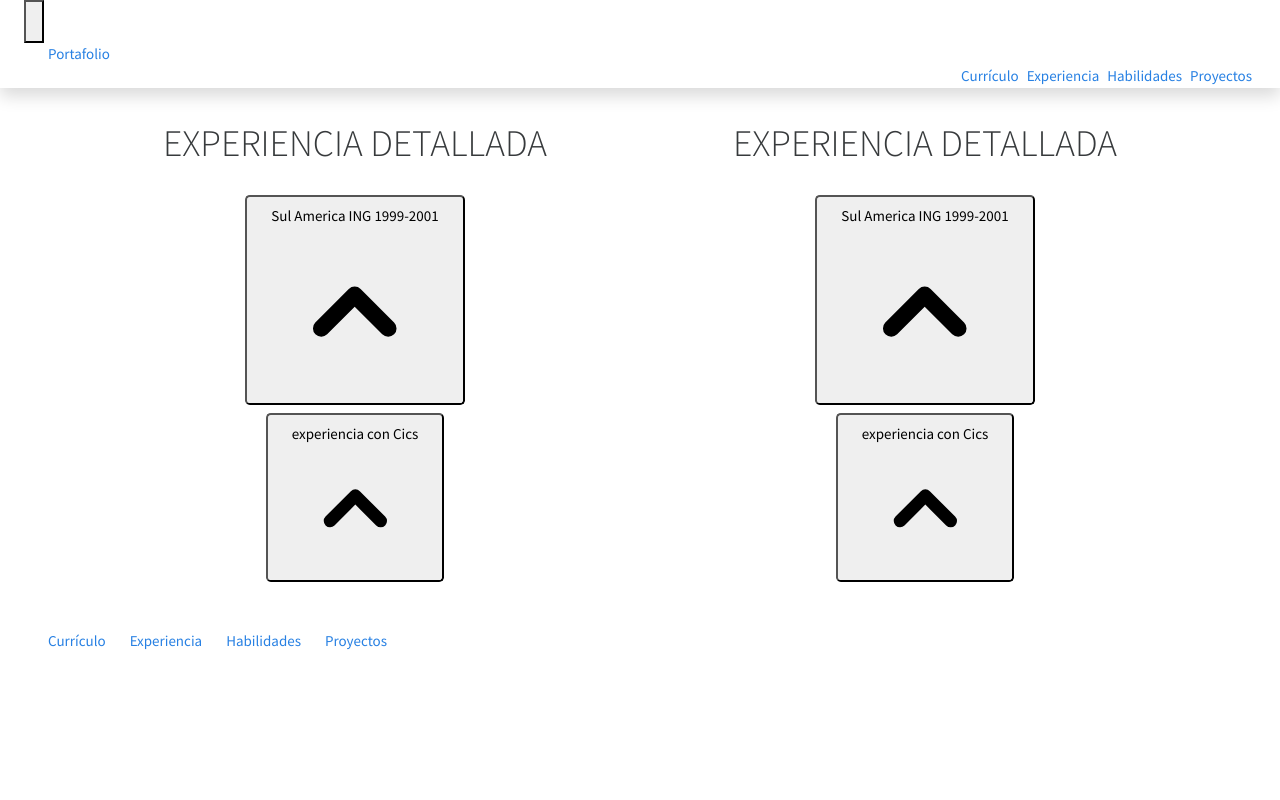
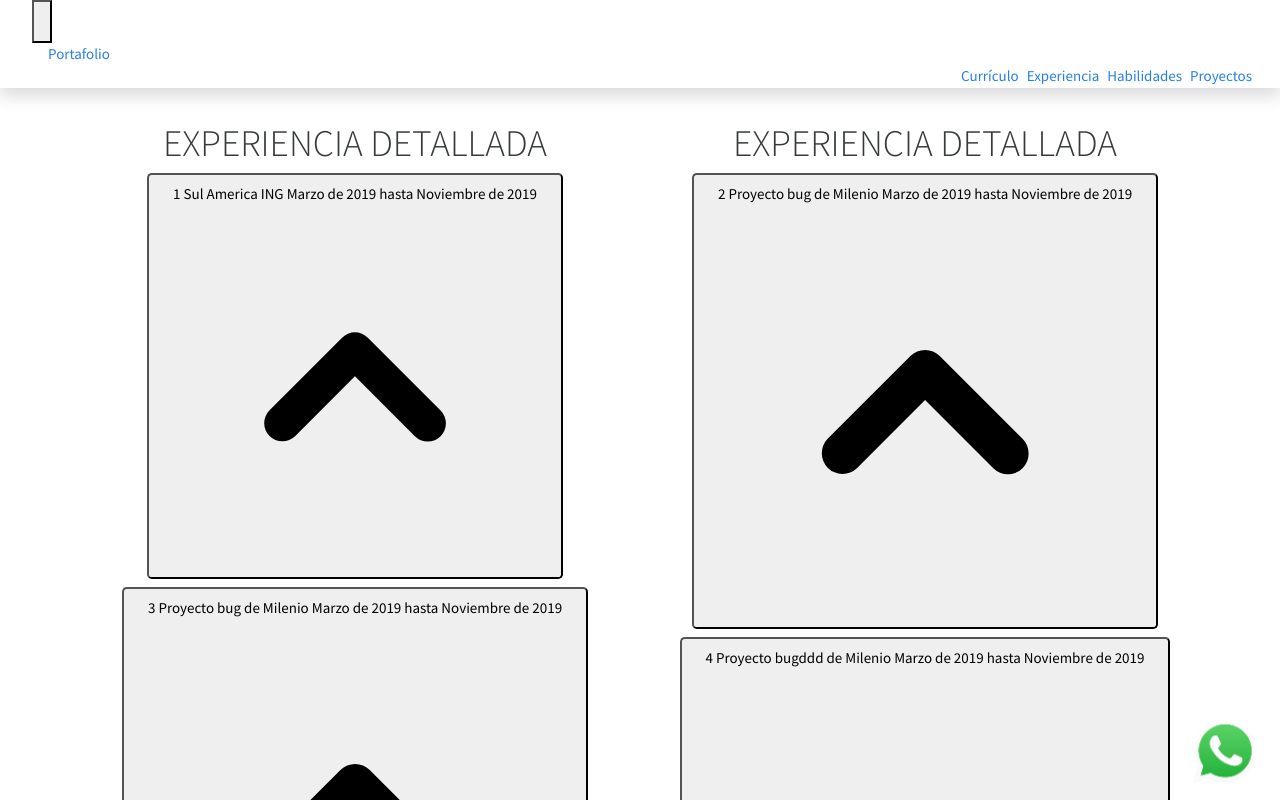
Before and after one commit to ivanugarte/portafolio.next, a Next.js app: page /experiencia in a window 1280 px wide. Shown: the top 800 px of the page. Built offline with nearby package versions, Linux system fonts and the light colour scheme.

Commit message:
commit secion experiencia

```diff
--- a/components/Footer.js
+++ b/components/Footer.js
@@ -11,22 +11,22 @@ function Footer() {
           <div className="sm:col-span-12 lg:col-span-3">
             <div className="text-sm text-gray-600">
               <Link href="/curriculo">
-                <a className="text-gray-500 hover:text-gray-700 hover:underline transition duration-150 ease-in-out px-4">
+                <a className="border-transparent text-gray-100 hover:border-gray-300 hover:text-gray-400 font-medium items-center px-2 pt-1">
                   Currículo
                 </a>
               </Link>
               <Link href="/experiencia">
-                <a className="text-gray-500 hover:text-gray-700 hover:underline transition duration-150 ease-in-out">
+                <a className="border-transparent text-gray-100 hover:border-gray-300 hover:text-gray-400 font-medium items-center px-2 pt-1">
                   Experiencia
                 </a>
               </Link>
               <Link href="/habilidades">
-                <a className="text-gray-500 hover:text-gray-700 hover:underline transition duration-150 ease-in-out px-4">
+                <a className="border-transparent text-gray-100 hover:border-gray-300 hover:text-gray-400 font-medium items-center px-2 pt-1">
                   Habilidades
                 </a>
               </Link>
               <Link href="/">
-                <a className="text-gray-500 hover:text-gray-700 hover:underline transition duration-150 ease-in-out">
+                <a className="border-transparent text-gray-100 hover:border-gray-300 hover:text-gray-400 font-medium items-center px-2 pt-1">
                   Proyectos
                 </a>
               </Link>
--- a/components/Layout.js
+++ b/components/Layout.js
@@ -1,14 +1,22 @@
-import Navbar from './Navbar'
+import Navbar from "./Navbar";
 import Footer from "../components/Footer";
-
 
 const Layout = ({ children }) => (
   <>
+    <div id="whatsapp">
+      <div className="btn-whatsapp">
+        <a
+          href="https://api.whatsapp.com/send?phone=5636682021"
+          target="_blank"
+        >
+          <img src="btn_whatsapp.png" alt="..." width="70px" height="70px" />
+        </a>
+      </div>
+    </div>
     <Navbar />
-    <main className='container py-4'>{children}</main>
+    <main className="container py-4">{children}</main>
     <Footer />
+  </>
+);
 
-  </>
-)
-
-export default Layout
+export default Layout;
--- a/components/Navbar.js
+++ b/components/Navbar.js
@@ -14,8 +14,7 @@ export default function HeaderTest() {
           <div className="max-w-7xl mx-auto px-4 sm:px-6 lg:px-8 bg-gray-800">
             <div className="flex justify-between h-16">
               <div className="flex">
-                <div className="-ml-2 mr-2 flex items-center md:hidden">
-                  {/* Mobile menu button */}
+                <div className="ml-2 mr-2 flex items-center md:hidden">
                   <Disclosure.Button className="inline-flex items-center justify-center p-2 rounded-md text-gray-400 hover:text-gray-100 hover:bg-gray-100 focus:outline-none focus:ring-2 focus:ring-inset focus:ring-indigo-500">
                     <span className="sr-only">Open main menu</span>
                     {open ? (
@@ -27,7 +26,7 @@ export default function HeaderTest() {
                 </div>
                 <div className="flex-shrink-0 flex items-center">
                   <Link href="/">
-                    <a className="border-transparent text-gray-100 hover:border-gray-300 hover:text-gray-400 inline-flex items-center px-4 pt-1  font-medium text-2xl">
+                    <a className="border-transparent text-gray-100 hover:border-gray-300 hover:text-gray-400 inline-flex items-center px-4 pt-1 font-medium text-2xl">
                       Portafolio
                     </a>
                   </Link>
@@ -64,7 +63,6 @@ export default function HeaderTest() {
             </div>
           </div>
 
-
           <Disclosure.Panel className="md:hidden bg-gray-800">
             <div className="pt-2 pb-3 space-y-1">
               {/* Current: "bg-indigo-50 border-indigo-500 text-indigo-700", Default: "border-transparent text-gray-100 hover:bg-gray-50 hover:border-gray-300 hover:text-gray-700" */}
--- a/pages/experiencia.js
+++ b/pages/experiencia.js
@@ -1,65 +1,40 @@
 import { Disclosure } from "@headlessui/react";
 import { ChevronUpIcon } from "@heroicons/react/solid";
 import Layout from "../components/Layout";
+import { experiences } from "../profile";
 
 export default function Experiencia() {
   return (
     <div className="bg-gray-900">
       <Layout>
         <div className="row">
-          <div className="col-md-6 text-gray-200 mb-3">
+          <div className="col-md-6 text-gray-200 mb-3 ">
             <div className="pt-6 text-center">
-              <div className="bg-gray-700 rounded-2xl p-2 w-full">
-                <strong>
-                  <h1 className="font-sans">EXPERIENCIA DETALLADA</h1> <br />
-
-                </strong>
-                <Disclosure>
+              <div className="bg-gray-700 rounded-2xl p-2 w-full ">
+                <h1 className="text-gray-100 font-medium">EXPERIENCIA DETALLADA</h1>
+                {experiences
+                  .filter((n) => n.id % 2)
+                  .map(({ id, company, from, to, description }, i) => (
+                    <Disclosure as="div" className="mt-2" key={i}>
                       {({ open }) => (
                         <>
-                      <Disclosure.Button className="flex justify-between w-full px-4 py-2 text-sm font-medium text-left text-purple-900 bg-purple-100 rounded-lg hover:bg-purple-200 focus:outline-none focus-visible:ring focus-visible:ring-purple-500 focus-visible:ring-opacity-75">
-                        <span>Sul America ING 1999-2001</span>
+                          <Disclosure.Button className="flex justify-between w-full px-4 py-2 text-sm font-medium text-left text-write bg-gray-800 rounded-lg hover:bg-purple-200 focus:outline-none focus-visible:ring focus-visible:ring-purple-500 focus-visible:ring-opacity-75">
+                            <span>
+                              {id} {company} {from} hasta {to}
+                            </span>
                             <ChevronUpIcon
                               className={`${
                                 open ? "transform rotate-180" : ""
                               } w-5 h-5 text-purple-500`}
                             />
                           </Disclosure.Button>
-                      <Disclosure.Panel className="px-4 pt-4 pb-2 text-sm text-gray-500 w-full">
-                        If you're unhappy with your purchase for any reason,
-                        email us within 90 days and we'll refund you in full, no
-                        questions asked. If you're unhappy with your purchase
-                        for any reason, email us within 90 days and we'll refund
-                        you in full, no questions asked. If you're unhappy with
-                        your purchase for any reason, email us within 90 days
-                        and we'll refund you in full, no questions asked.
+                          <Disclosure.Panel className="px-4 pt-4 pb-2 text-sm text-gray-100 w-full">
+                            {description}
                           </Disclosure.Panel>
                         </>
                       )}
                     </Disclosure>
-                <Disclosure as="div" className="mt-2">
-                  {({ open }) => (
-                    <div>
-                      <Disclosure.Button className="flex justify-between w-full px-4 py-2 text-sm font-medium text-left text-purple-900 bg-purple-100 rounded-lg hover:bg-purple-200 focus:outline-none focus-visible:ring focus-visible:ring-purple-500 focus-visible:ring-opacity-75">
-                        <span>experiencia con Cics</span>
-                        <ChevronUpIcon
-                          className={`${
-                            open ? "transform rotate-180" : ""
-                          } w-5 h-5 text-purple-500`}
-                        />
-                      </Disclosure.Button>
-                      <Disclosure.Panel className="px-4 pt-4 pb-2 text-sm text-gray-500 w-full">
-                        If you're unhappy with your purchase for any reason,
-                        email us within 90 days and we'll refund you in full, no
-                        questions asked. If you're unhappy with your purchase
-                        for any reason, email us within 90 days and we'll refund
-                        you in full, no questions asked. If you're unhappy with
-                        your purchase for any reason, email us within 90 days
-                        and we'll refund you in full, no questions asked.
-                      </Disclosure.Panel>
-                    </div>
-                  )}
-                </Disclosure>
+                  ))}
               </div>
             </div>
           </div>
@@ -67,55 +42,32 @@ export default function Experiencia() {
           <div className="col-md-6 text-gray-200 mb-3">
             <div className="pt-6 text-center">
               <div className="bg-gray-700 rounded-2xl p-2 w-full">
-                <strong>
-                  <h1 className="font-sans ">EXPERIENCIA DETALLADA</h1> <br />
-                </strong>
-                <Disclosure>
+                <h1 className="text-gray-100 font-medium">
+                  EXPERIENCIA DETALLADA
+                </h1>
+                {experiences
+                  .filter((n) => !(n.id % 2))
+                  .map(({  id, company, from, to, description  }, i) => (
+                    <Disclosure as="div" className="mt-2" key={i}>
                       {({ open }) => (
                         <>
-                      <Disclosure.Button className="flex justify-between w-full px-4 py-2 text-sm font-medium text-left text-purple-900 bg-purple-100 rounded-lg hover:bg-purple-200 focus:outline-none focus-visible:ring focus-visible:ring-purple-500 focus-visible:ring-opacity-75">
-                        <span>Sul America ING 1999-2001</span>
+                          <Disclosure.Button className="flex justify-between w-full px-4 py-2 text-sm font-medium text-left text-write bg-gray-800  rounded-lg hover:bg-purple-200 focus:outline-none focus-visible:ring focus-visible:ring-purple-500 focus-visible:ring-opacity-75">
+                            <span>
+                              {id} {company} {from} hasta {to}
+                            </span>
                             <ChevronUpIcon
                               className={`${
                                 open ? "transform rotate-180" : ""
                               } w-5 h-5 text-purple-500`}
                             />
                           </Disclosure.Button>
-                      <Disclosure.Panel className="px-4 pt-4 pb-2 text-sm text-gray-500 w-full">
-                        If you're unhappy with your purchase for any reason,
-                        email us within 90 days and we'll refund you in full, no
-                        questions asked. If you're unhappy with your purchase
-                        for any reason, email us within 90 days and we'll refund
-                        you in full, no questions asked. If you're unhappy with
-                        your purchase for any reason, email us within 90 days
-                        and we'll refund you in full, no questions asked.
+                          <Disclosure.Panel className="px-4 pt-4 pb-2 text-sm text-gray-100 w-full">
+                            {description}
                           </Disclosure.Panel>
                         </>
                       )}
                     </Disclosure>
-                <Disclosure as="div" className="mt-2">
-                  {({ open }) => (
-                    <div>
-                      <Disclosure.Button className="flex justify-between w-full px-4 py-2 text-sm font-medium text-left text-purple-900 bg-purple-100 rounded-lg hover:bg-purple-200 focus:outline-none focus-visible:ring focus-visible:ring-purple-500 focus-visible:ring-opacity-75">
-                        <span>experiencia con Cics</span>
-                        <ChevronUpIcon
-                          className={`${
-                            open ? "transform rotate-180" : ""
-                          } w-5 h-5 text-purple-500`}
-                        />
-                      </Disclosure.Button>
-                      <Disclosure.Panel className="px-4 pt-4 pb-2 text-sm text-gray-500 w-full">
-                        If you're unhappy with your purchase for any reason,
-                        email us within 90 days and we'll refund you in full, no
-                        questions asked. If you're unhappy with your purchase
-                        for any reason, email us within 90 days and we'll refund
-                        you in full, no questions asked. If you're unhappy with
-                        your purchase for any reason, email us within 90 days
-                        and we'll refund you in full, no questions asked.
-                      </Disclosure.Panel>
-                    </div>
-                  )}
-                </Disclosure>
+                  ))}
               </div>
             </div>
           </div>
--- a/profile.js
+++ b/profile.js
@@ -1,109 +1,136 @@
 export const skills = [
   {
-    skill: 'Cobol',
-    percentage: 100
+    skill: "Cobol",
+    percentage: 100,
   },
   {
-    skill: 'Cics',
-    percentage: 100
+    skill: "Cics",
+    percentage: 100,
   },
   {
-    skill: 'SQL',
-    percentage: 100
+    skill: "SQL",
+    percentage: 100,
   },
   {
-    skill: 'Vsam',
-    percentage: 100
+    skill: "Vsam",
+    percentage: 100,
   },
   {
-    skill: 'Javascript',
-    percentage: 80
+    skill: "Javascript",
+    percentage: 80,
   },
   {
-    skill: 'Css',
-    percentage: 80
+    skill: "Css",
+    percentage: 80,
   },
   {
-    skill: 'Html',
-    percentage: 80
+    skill: "Html",
+    percentage: 80,
   },
   {
-    skill: 'React Js',
-    percentage: 80
+    skill: "React Js",
+    percentage: 80,
   },
   {
-    skill: 'Next Js',
-    percentage: 90
-  }
+    skill: "Next Js",
+    percentage: 90,
+  },
+];
 
-]
+export const projects = [
+  {
+    name: "Proyecto bug de Milenio",
+    description:
+      "Modificación de programas Cobol II, adecuando con (ventanas) el siglo correcto para el Banco real",
+    image: "cobol.jpg",
+  },
+  {
+    name: "Proyecto bug de Milenio",
+    description:
+      "Modificación de programas Cobol II, adecuando con (ventanas) el siglo correcto para el Banco real",
+    image: "sql.jpg",
+  },
+  {
+    name: "Proyecto bug de Milenio",
+    description:
+      "Modificación de programas Cobol II, adecuando con (ventanas) el siglo correcto para el Banco real",
+    image: "cics.jpg",
+  },
+  {
+    name: "Proyecto bug de Milenio",
+    description:
+      "Modificación de programas Cobol II, adecuando con (ventanas) el siglo correcto para el Banco real",
+    image: "vsam.jpg",
+  },
+  {
+    name: "Proyecto bug de Milenio",
+    description:
+      "Modificación de programas Cobol II, adecuando con (ventanas) el siglo correcto para el Banco real",
+    image: "portfolio5.jpeg",
+  },
+  {
+    name: "Proyecto bug de Milenio",
+    description:
+      "Modificación de programas Cobol II, adecuando con (ventanas) el siglo correcto para el Banco real",
+    image: "portfolio6.jpeg",
+  },
+];
 
 export const experiences = [
   {
-    title: 'Sul America ING',
+    id: 1,
+    company: "Sul America ING ",
+    from: "Marzo de 2019",
+    to: "Noviembre de 2019",
     description:
-      'Analista de Sistemas / Programador, responsable del sistema de reembolso. Lider de Poryecto Reembolso Batch.',
-    from: 1999,
-    to: 2001
+      "teste - id = 1 -- Analista Programador en Cloudata Concepción Sistemas: sistema ERP sistemas de administración a medida para empresa Ambiente: Plataforma baja (windows, Visual Cobol – Micro Focus)  Programación: Visual Cobol Base de datos: en SQL",
   },
   {
-    title: 'Sul America ING',
+    id: 2,
+    company: "Proyecto bug de Milenio",
+    from: "Marzo de 2019",
+    to: "Noviembre de 2019",
     description:
-      'Analista de Sistemas / Programador, responsable del sistema de reembolso. Lider de Poryecto Reembolso Batch.',
-    from: 1999,
-    to: 2001
+      "Analista Programador en Cloudata Concepción Sistemas: sistema ERP sistemas de administración a medida para empresa Ambiente: Plataforma baja (windows, Visual Cobol – Micro Focus)  Programación: Visual Cobol Base de datos: en SQL",
   },
   {
-    title: 'Sul America ING',
+    id: 3,
+    company: "Proyecto bug de Milenio",
+    from: "Marzo de 2019",
+    to: "Noviembre de 2019",
     description:
-      'Analista de Sistemas / Programador, responsable del sistema de reembolso. Lider de Poryecto Reembolso Batch.',
-    from: 1999,
-    to: 2001
+      "Analista Programador en Cloudata Concepción Sistemas: sistema ERP sistemas de administración a medida para empresa Ambiente: Plataforma baja (windows, Visual Cobol – Micro Focus)  Programación: Visual Cobol Base de datos: en SQL",
   },
   {
-    title: 'Sul America ING',
+    id: 4,
+    company: "Proyecto bugddd de Milenio",
+    from: "Marzo de 2019",
+    to: "Noviembre de 2019",
     description:
-      'Analista de Sistemas / Programador, responsable del sistema de reembolso. Lider de Poryecto Reembolso Batch.',
-    from: 1999,
-    to: 2001
-  }
-]
-
-export const projects = [
-  {
-    name: 'Proyecto bug de Milenio',
-    description:
-      'Modificación de programas Cobol II, adecuando con (ventanas) el siglo correcto para el Banco real',
-      image: 'cobol.jpg',
+      "Test id = 04 -- Analista Programador en Cloudata Concepción Sistemas: sistema ERP sistemas de administración a medida para empresa Ambiente: Plataforma baja (windows, Visual Cobol – Micro Focus)  Programación: Visual Cobol Base de datos: en SQL",
   },
   {
-    name: 'Proyecto bug de Milenio',
+    id: 5,
+    company: "Proyecto bug de Milenio",
+    from: "Marzo de 2019",
+    to: "Noviembre de 2019",
     description:
-      'Modificación de programas Cobol II, adecuando con (ventanas) el siglo correcto para el Banco real',
-      image: 'sql.jpg',
+      "Analista Programador en Cloudata Concepción Sistemas: sistema ERP sistemas de administración a medida para empresa Ambiente: Plataforma baja (windows, Visual Cobol – Micro Focus)  Programación: Visual Cobol Base de datos: en SQL",
   },
   {
-    name: 'Proyecto bug de Milenio',
+    id: 6,
+    company: "Proyecto bug de Milenio",
+    from: "Marzo de 2019",
+    to: "Noviembre de 2019",
     description:
-      'Modificación de programas Cobol II, adecuando con (ventanas) el siglo correcto para el Banco real',
-      image: 'cics.jpg',
+      "Analista Programador en Cloudata Concepción Sistemas: sistema ERP sistemas de administración a medida para empresa Ambiente: Plataforma baja (windows, Visual Cobol – Micro Focus)  Programación: Visual Cobol Base de datos: en SQL",
   },
   {
-    name: 'Proyecto bug de Milenio',
+    id: 7,
+    company: "Proyecto bug de Milenio",
+    from: "Marzo de 2019",
+    to: "Noviembre de 2019",
     description:
-      'Modificación de programas Cobol II, adecuando con (ventanas) el siglo correcto para el Banco real',
-      image: 'vsam.jpg',
+      "Analista Programador en Cloudata Concepción Sistemas: sistema ERP sistemas de administración a medida para empresa Ambiente: Plataforma baja (windows, Visual Cobol – Micro Focus)  Programación: Visual Cobol Base de datos: en SQL",
   },
-  {
-    name: 'Proyecto bug de Milenio',
-    description:
-      'Modificación de programas Cobol II, adecuando con (ventanas) el siglo correcto para el Banco real',
-      image: 'portfolio5.jpeg',
-  },
-  {
-    name: 'Proyecto bug de Milenio',
-    description:
-      'Modificación de programas Cobol II, adecuando con (ventanas) el siglo correcto para el Banco real',
-      image: 'portfolio6.jpeg',
-  }
-]
+];
```
Also changed, not shown: pages/habilidades.js (deleted, +0 -10 lines), pages/habilidades.jsx (added, +85 -0 lines), pages/index.js (+13 -32 lines), 1 other file (tests, documents, lock files or other folders). Lines whose indentation alone changed are shown as unchanged.
